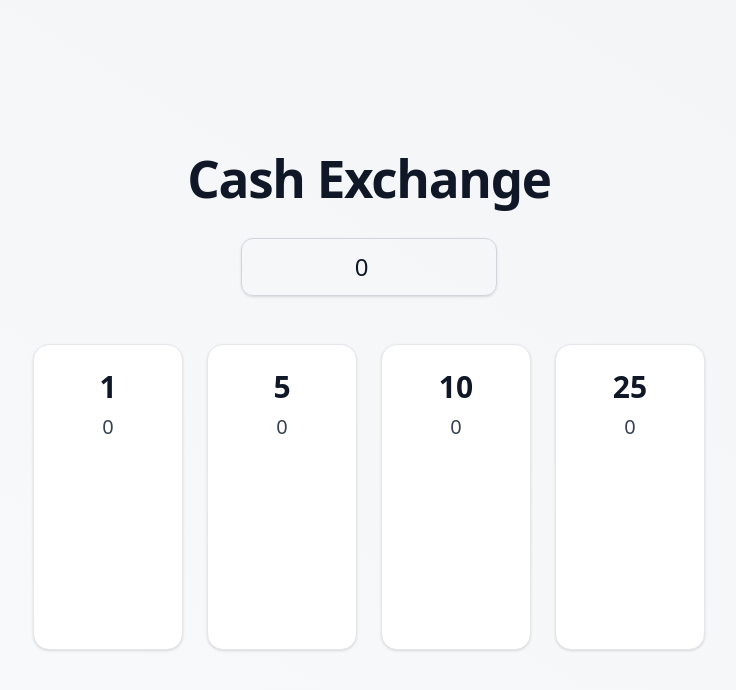
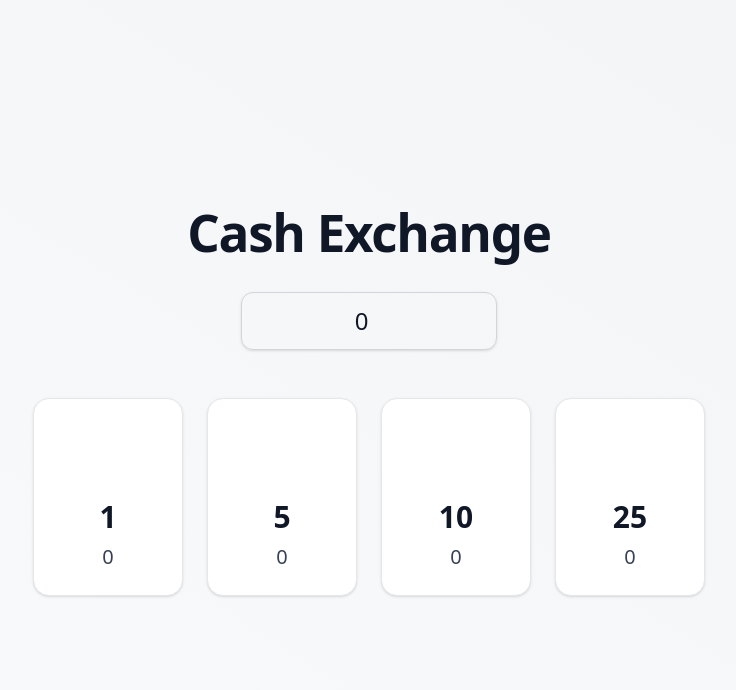
Before and after one commit to Nqvid84/BillsExchange, a React (Vite) app: page / in a window 1280 px wide. Shown: the top 690 px of the page, without its empty margins (271-1007 px from the left). Built offline with nearby package versions, Linux system fonts and the light colour scheme.

Commit message:
refactor: improved bills placement ui

```diff
--- a/src/component/cards.tsx
+++ b/src/component/cards.tsx
@@ -13,16 +13,16 @@ const CardsComponent = ({ count, bill }: CardsProps) => {
   return (
     <div
       key={bill}
-      className="relative flex flex-col items-center justify-start rounded-2xl border border-gray-200 bg-white shadow-sm p-6 hover:shadow-md transition"
+      className="relative flex flex-col items-center justify-center rounded-2xl border border-gray-200 bg-white shadow-sm p-6 hover:shadow-md transition"
     >
-      <span className="text-3xl font-semibold mb-2">{bill}</span>
-      <span className="text-xl font-medium text-gray-700">{count}</span>
-
-      <div className="relative w-20 h-40 mt-6">
+      <div className="relative flex justify-center items-center w-full h-15 mb-4">
         {renderBills.map((_, index) => (
           <Bill key={index} index={index} bill={bill} />
         ))}
       </div>
+      <span className="text-3xl font-semibold mb-2">{bill}</span>
+      <span className="text-xl font-medium text-gray-700">{count}</span>
+
     </div>
   )
 }
```
